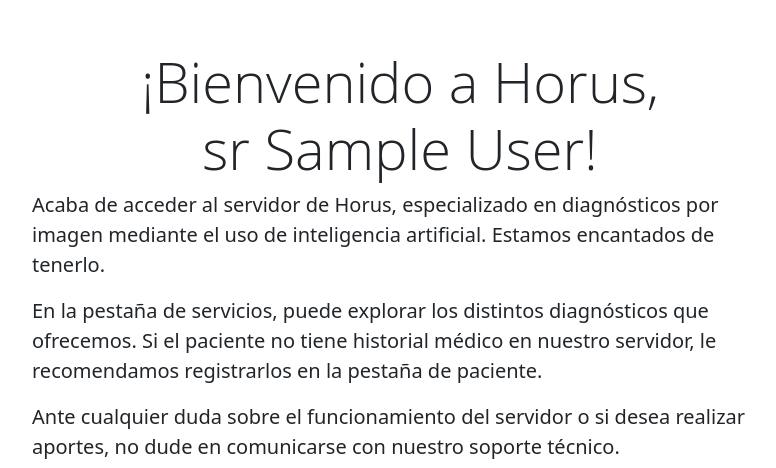
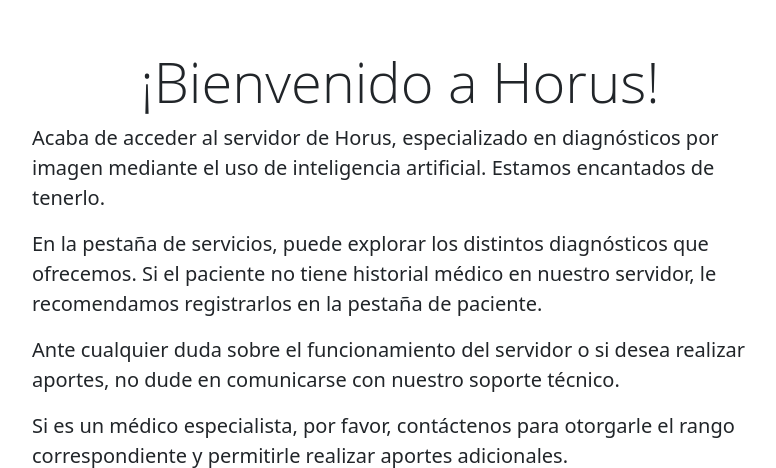
Before and after one commit to vladimirmarcos/trabajofinal, a Flask app: page /user in a window 1280 px wide. Shown: the part 104-572 px from the top of the page, without its empty margins (240-1016 px from the left). Run offline with Flask 3, Linux system fonts and the light colour scheme; the visitor is signed in with stand-in values (Sample User, id 1); data comes from the database, SQL or seed files in the repository; some libraries are stand-ins or nearby versions.

Commit message:
datalles usuarios

```diff
--- a/app/admin/routes.py
+++ b/app/admin/routes.py
@@ -107,7 +107,7 @@
 
     lista=Useradmin.get_by_algo()
     form=HacerEspecialistaForm()
-    print(form.data)
+
     if not(form.validate_on_submit()):
         user = Useradmin.get_by_id(form.id_usuario.data)
 
--- a/app/user/routes.py
+++ b/app/user/routes.py
@@ -5,7 +5,7 @@
 from . import user_bp
 from .forms import SignupForm, LoginForm
 from .models_registro_logeo import Useradmin
-login_manager.login_view = "user.login"
+
 
 @user_bp.route('/ingresar', methods=['GET', 'POST'])
 def login():
@@ -36,14 +36,14 @@
             else:
                  current_app.logger.info('La contraseña no es la indicada')
                  flash('La contraseña no es la indicada ',"alert alert-danger")
-                 return redirect(url_for("user.ingresar"))
+                 return redirect(url_for("user.login"))
         else:
 
             userio=form.email.data
             #error =
             current_app.logger.info('el usuario no esta registrado')
             flash( f'El usuario {userio} no esta registrado',"alert alert-danger")
-            return redirect(url_for("user.ingresar"))
+            return redirect(url_for("user.login"))
 
     return render_template('user/ingresar.html', form=form)
 
--- a/app/user/templates/user/index_user.html
+++ b/app/user/templates/user/index_user.html
@@ -7,7 +7,7 @@
               <div class="col-md-8 offset-md-2 ">
 
 
-        <h1 class="display-4 text-center">¡Bienvenido a Horus,<br> sr {{current_user.name}}! </h1>
+        <h1 class="display-4 text-center">¡Bienvenido a Horus! </h1>
 
 
 
```
Also changed, not shown: app/user/templates/user/hacer_admin.html (added).
